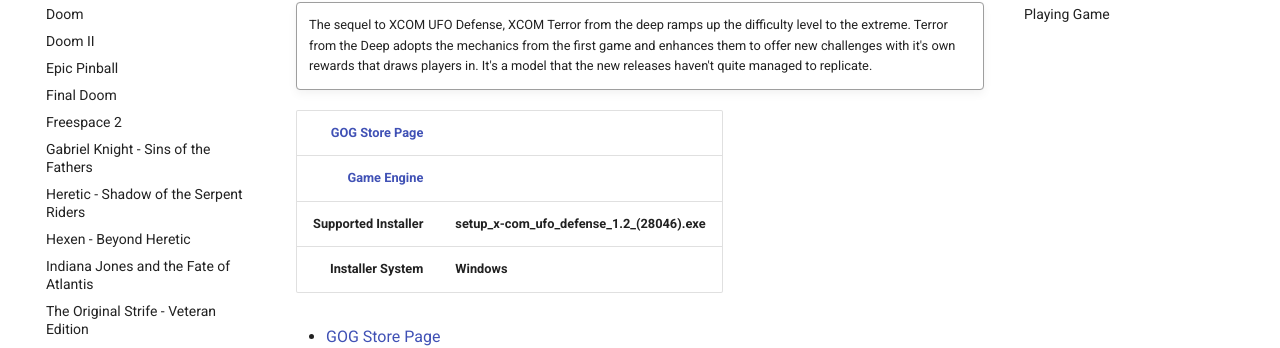
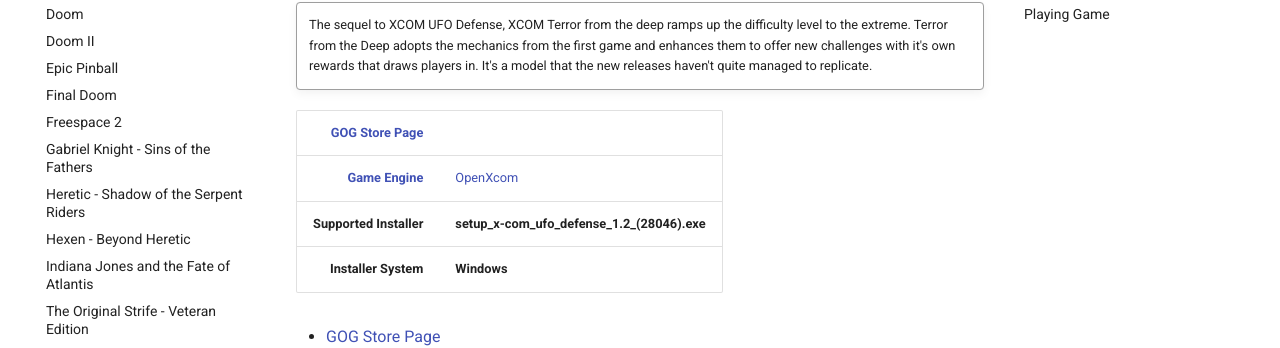
Before and after one commit to gooseberry/smoke, an MkDocs documentation site: the page built from docs/games/xcom-terror-from-the-deep.md, in a window 1280 px wide and 900 px high. Shown: the part 226-574 px from the top of the window. Built offline with MkDocs 1.6.1 and Material for MkDocs 9.7.7, drawn with Linux system fonts in a browser that asks for light colours; comment, search, counter and statistics services are not loaded.

Commit message:
templating

```diff
--- a/docs/games/xcom-terror-from-the-deep.md
+++ b/docs/games/xcom-terror-from-the-deep.md
@@ -4,6 +4,7 @@
 [//]: # (Set local reference links)
 [GOG Store Page]: https://www.gog.com/en/game/xcom_terror_from_the_deep "XCOM Terror from the Deep"
 [Game Engine]: [OpenXcom][]
+
 
 
 # XCOM: Terror from the Deep
@@ -14,7 +15,7 @@
 
 | [GOG Store Page][] |  |
 |--:|:--|
-| **[Game Engine][]** |  |
+| **[Game Engine][]** | [OpenXcom][] |
 | **Supported Installer** | **setup_x-com_ufo_defense_1.2_(28046).exe** |
 | **Installer System** | **Windows** |
 
```
